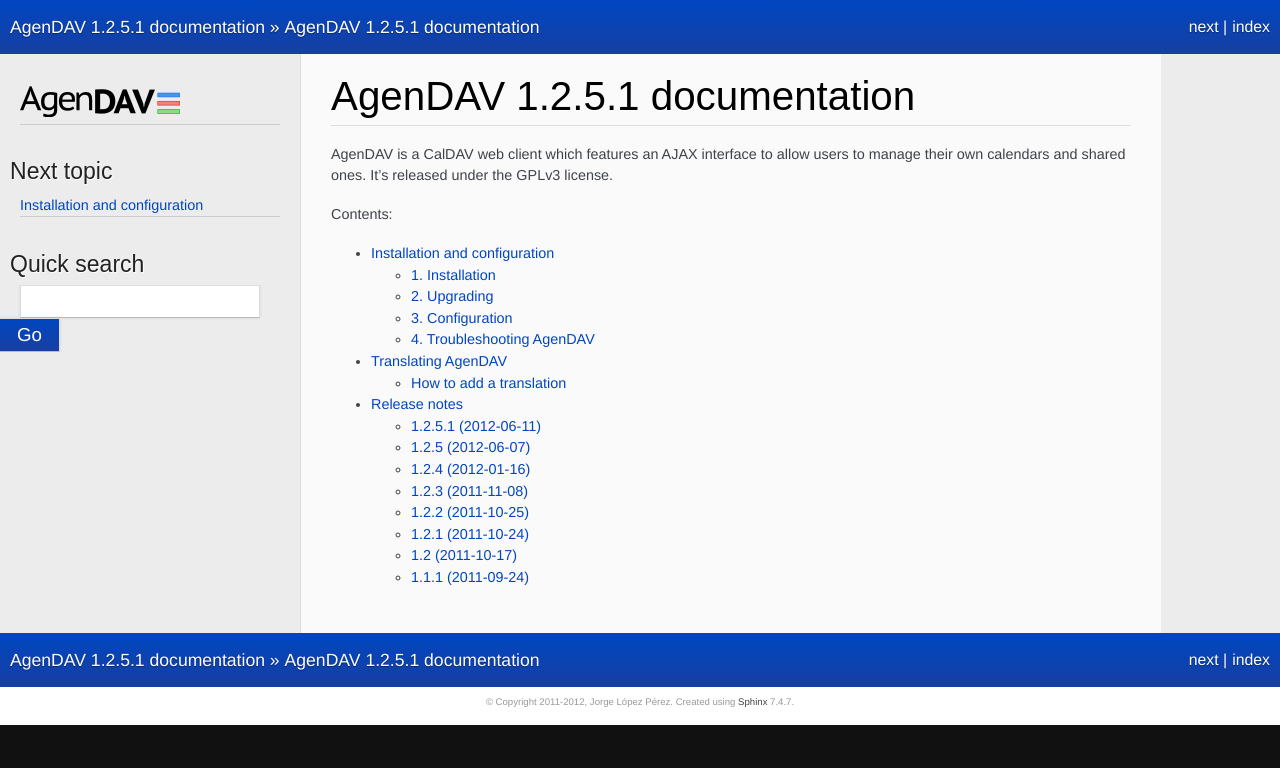
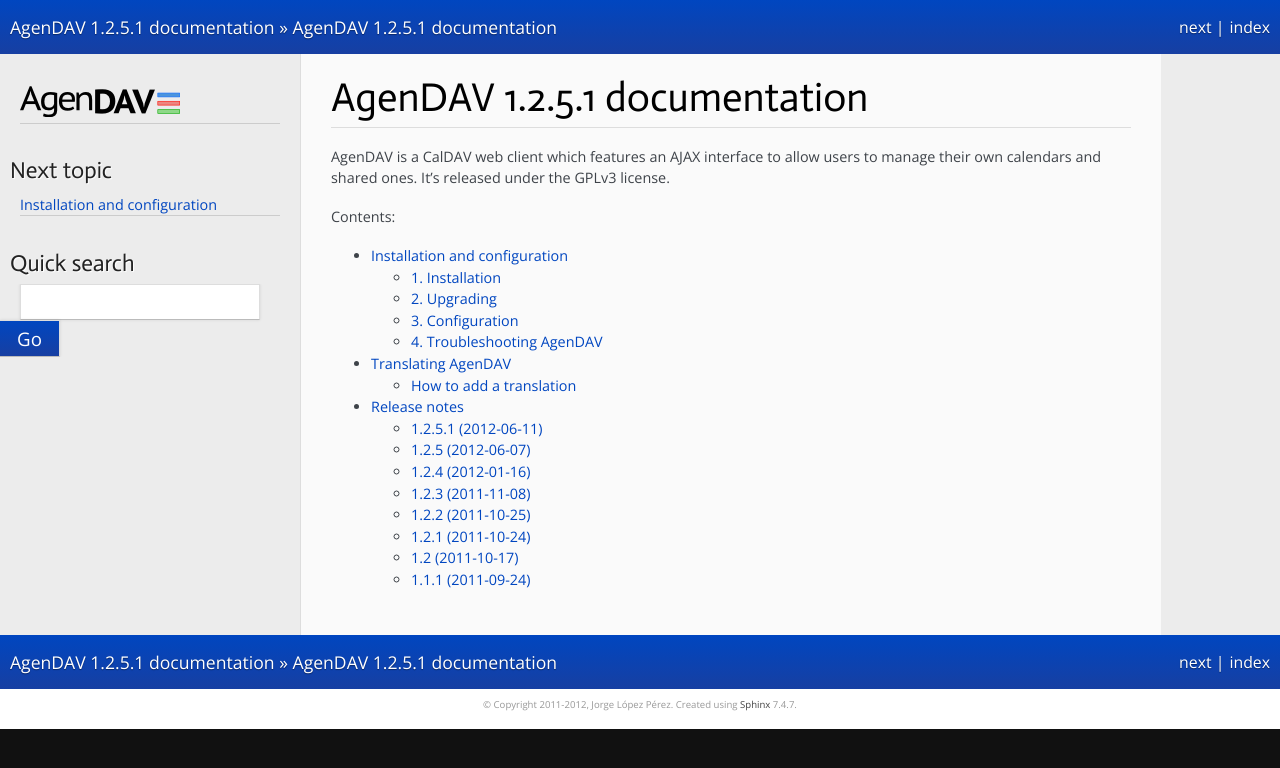
Before and after one commit to birdrock00/caldaver, a Sphinx documentation site: the page built from doc/source/index.rst, in a window 1280 px wide. Shown: the top 768 px of the page. Built offline with Sphinx 7.4.7, drawn with Linux system fonts in a browser that asks for light colours; some web fonts are replaced.

Commit message:
Change fonts for documentation

```diff
--- a/doc/source/_themes/proBlue/static/proBlue.css
+++ b/doc/source/_themes/proBlue/static/proBlue.css
@@ -6,14 +6,14 @@
 @import url("basic.css");
 
 /* -- fontfaces ----------------------------------------------------------- */
-@import url(http://fonts.googleapis.com/css?family=Droid+Sans:regular,bold);
-@import url(http://fonts.googleapis.com/css?family=Droid+Sans+Mono);
+@import url(http://fonts.googleapis.com/css?family=Open+Sans:400,700);
+@import url(http://fonts.googleapis.com/css?family=PT+Mono);
 
-@import url(http://fonts.googleapis.com/css?family=Amaranth);
+@import url(http://fonts.googleapis.com/css?family=Actor);
 /* -- page layout ----------------------------------------------------------- */
 
 body {
-    font-family: 'Droid Sans', helvetica, arial, serif;
+    font-family: 'Open Sans', helvetica, arial, serif;
     font-size: 100%;
     background-color: #111111;
     color: #555555;
@@ -97,7 +97,7 @@
 
 div.sphinxsidebar h3,
 div.sphinxsidebar h4 {
-    font-family: Amaranth, arial, serif;
+    font-family: Actor, arial, serif;
     color: #222;
     font-size: 1.6em;
     font-weight: normal;
@@ -156,7 +156,7 @@
 div.sphinxsidebar input {
     border: 1px solid #ddd;
     border-bottom: 1px solid #bbb;
-    font-family: 'Droid Sans', helvetica, arial, serif;
+    font-family: 'Open Sans', helvetica, arial, serif;
     font-size: 1.3em;
     padding: 0.2em 0.4em;
     -moz-box-shadow: 0px 0px 3px rgba(0,0,0,0.1);
@@ -216,7 +216,7 @@
 div.body h4,
 div.body h5,
 div.body h6 {
-    font-family: Amaranth, arial, serif;
+    font-family: Actor, arial, serif;
     font-weight: normal;
     color: #000;
     margin: 36px 0px 9px 0px;
@@ -287,7 +287,7 @@
 }
 
 pre {
-    font: 12px/18px 'Droid Sans Mono', arial, serif;
+    font: 12px/18px 'PT Mono', arial, serif;
     padding: 10px;
     background-color: #fcfadd;
     border:1px solid #ddd;
@@ -300,7 +300,7 @@
     box-shadow: 0px 0px 4px #d8d8d8;
 }
 .pre{
-    font-family: 'Droid Sans Mono', arial, serif;
+    font-family: 'PT Mono', arial, serif;
 
 }
 
```
